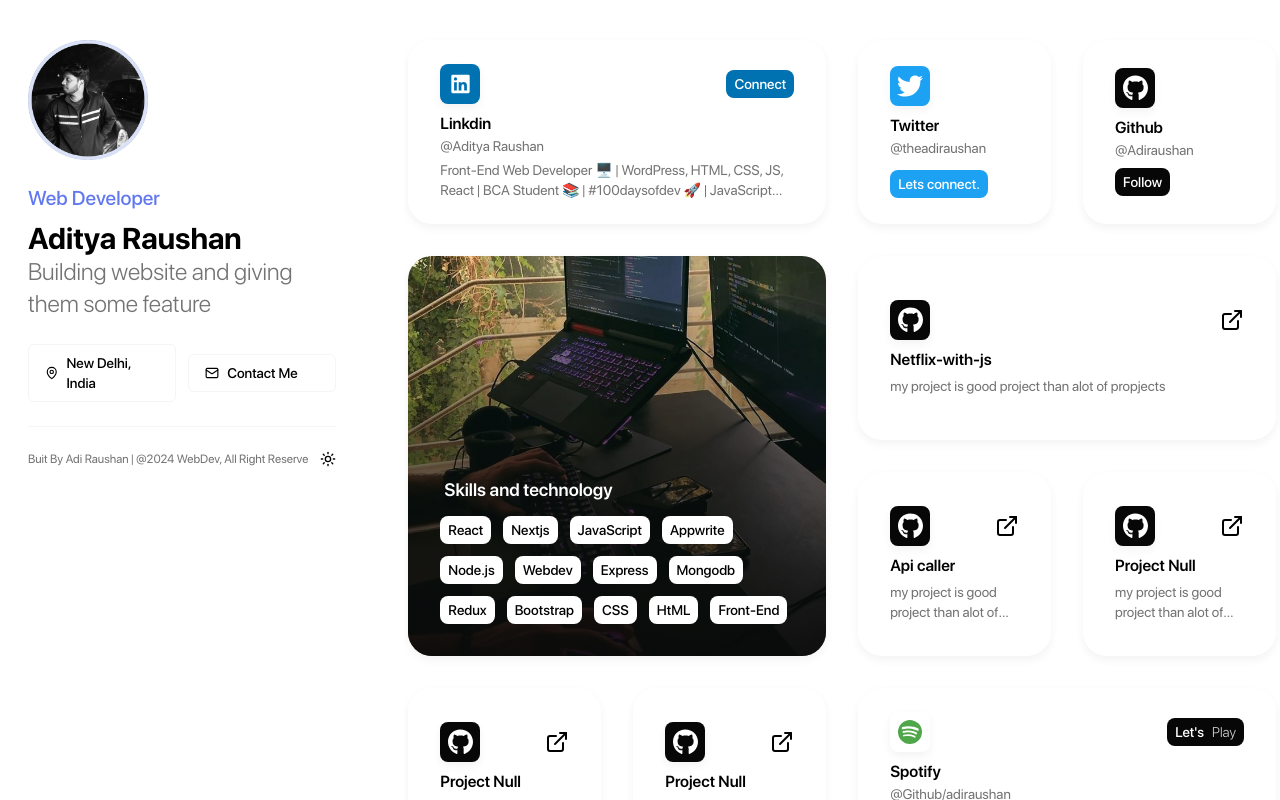
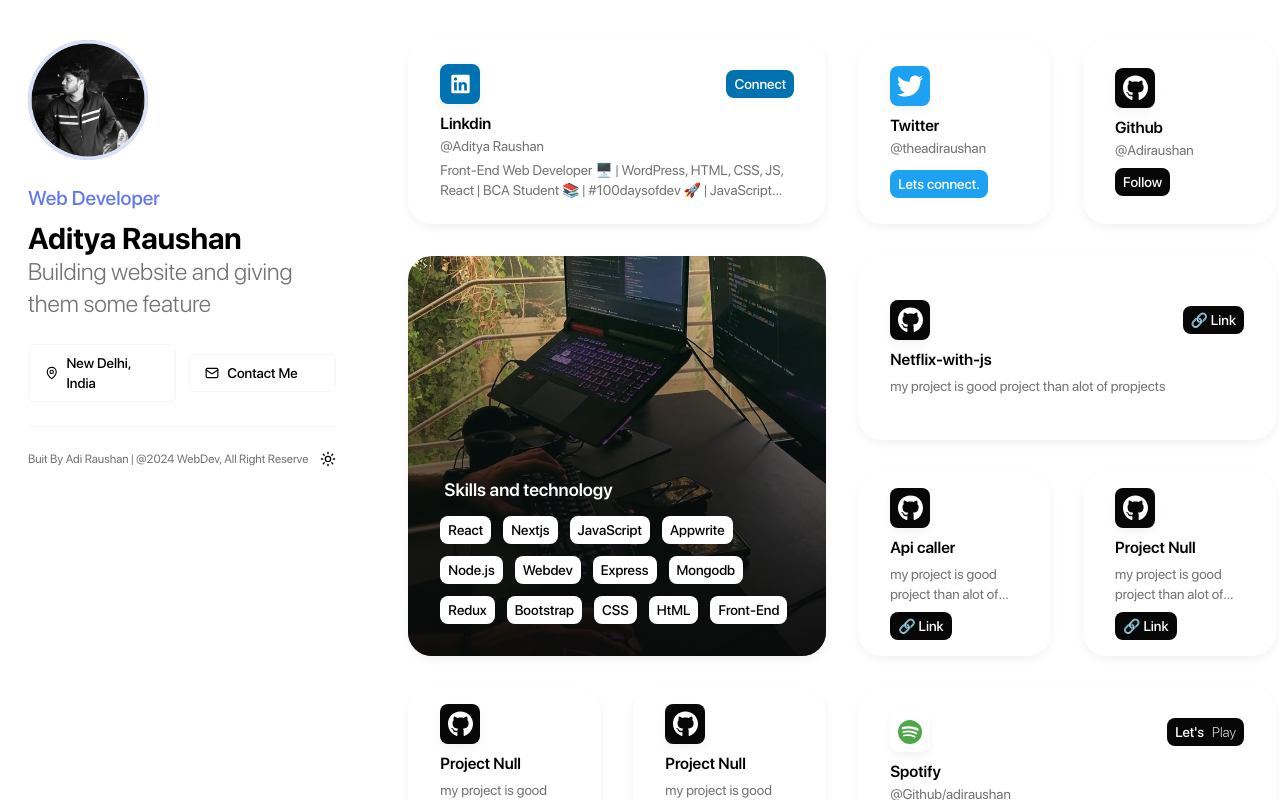
Before and after one commit to AdiRaushan/my-portfolio-nextjs, a Next.js app: page / in a window 1280 px wide. Built offline with nearby package versions, Linux system fonts and the light colour scheme.

Commit message:
done project

```diff
--- a/components/grid-items/project.tsx
+++ b/components/grid-items/project.tsx
@@ -13,11 +13,11 @@ const Project = ({ item }: { item: GridItemInterface }) => {
                 <Icon type={item.icon ?? ""} color={item.color} />
                 {/* button */}
                 {item.layout === "2x2" && (
-                    <div text={item.buttonTitle ?? ""}
+                    <Button text={item.buttonTitle ?? ""}
                         secondaryText={item.buttonSecondaryText}
+                        color={item.color}
+                    />)}
 
-                    />)}
-                <span> <ExternalLink /></span>
             </div>
             <div className="mt-2">
                 {/* content */}
@@ -25,7 +25,8 @@ const Project = ({ item }: { item: GridItemInterface }) => {
                 <div className="text-sm text-neutral-500">{item.username}</div>
                 {item.description && <div className="text-neutral-500 text-sm mt-1 line-clamp-2 @lg:line-champ-none ">{item.description}</div>}
                 {/* button */}
-
+                {item.layout === "1x2" && (
+                    <div className="mt-2"><Button text={item.buttonTitle ?? ""} secondaryText={item.buttonSecondaryText} color={item.color} /></div>)}
             </div>
 
         </Link>
--- a/config/site-config.tsx
+++ b/config/site-config.tsx
@@ -15,7 +15,7 @@ export interface GridItemInterface {
     color?: string;
     buttonTitle?: string;
     buttonLink?: string;
-    buttonSecondaryText?: string;
+    buttonSecondaryText?: string | undefined;
     /* Mentor */
     promotion?: string;
     price?: string;
@@ -131,9 +131,7 @@ const GridItems: GridItemInterface[] = [
         description: "my project is good project than alot of propjects",
         icon: "github",
         color: "#070707",
-
-        buttonTitle: "",
-
+        buttonTitle: "🔗 Link",
         buttonLink: "https://superpeer.com/makrdev/-/supabase-mentor",
     },
 
@@ -144,7 +142,7 @@ const GridItems: GridItemInterface[] = [
         description: "my project is good project than alot of propjects",
         icon: "github",
         color: "#070707",
-        buttonTitle: "Link",
+        buttonTitle: "🔗 Link",
 
         buttonLink: "https://superpeer.com/makrdev/-/nextjs-mentor",
     },
@@ -155,7 +153,7 @@ const GridItems: GridItemInterface[] = [
         description: "my project is good project than alot of propjects",
         icon: "github",
         color: "#070707",
-        buttonTitle: "Link",
+        buttonTitle: "🔗 Link",
 
         buttonLink: "https://superpeer.com/makrdev/-/supabase-mentor",
     },
@@ -166,7 +164,7 @@ const GridItems: GridItemInterface[] = [
         description: "my project is good project than alot of propjects",
         icon: "github",
         color: "#070707",
-        buttonTitle: "Link",
+        buttonTitle: "🔗 Link",
 
         buttonLink: "https://superpeer.com/makrdev/-/supabase-mentor",
     },
@@ -176,7 +174,7 @@ const GridItems: GridItemInterface[] = [
         title: "Project Null",
         description: "my project is good project than alot of propjects",
         icon: "github",
-        buttonTitle: "Link",
+        buttonTitle: "🔗 Link",
         color: "#070707",
 
         buttonLink: "https://superpeer.com/makrdev/-/supabase-mentor",
```
